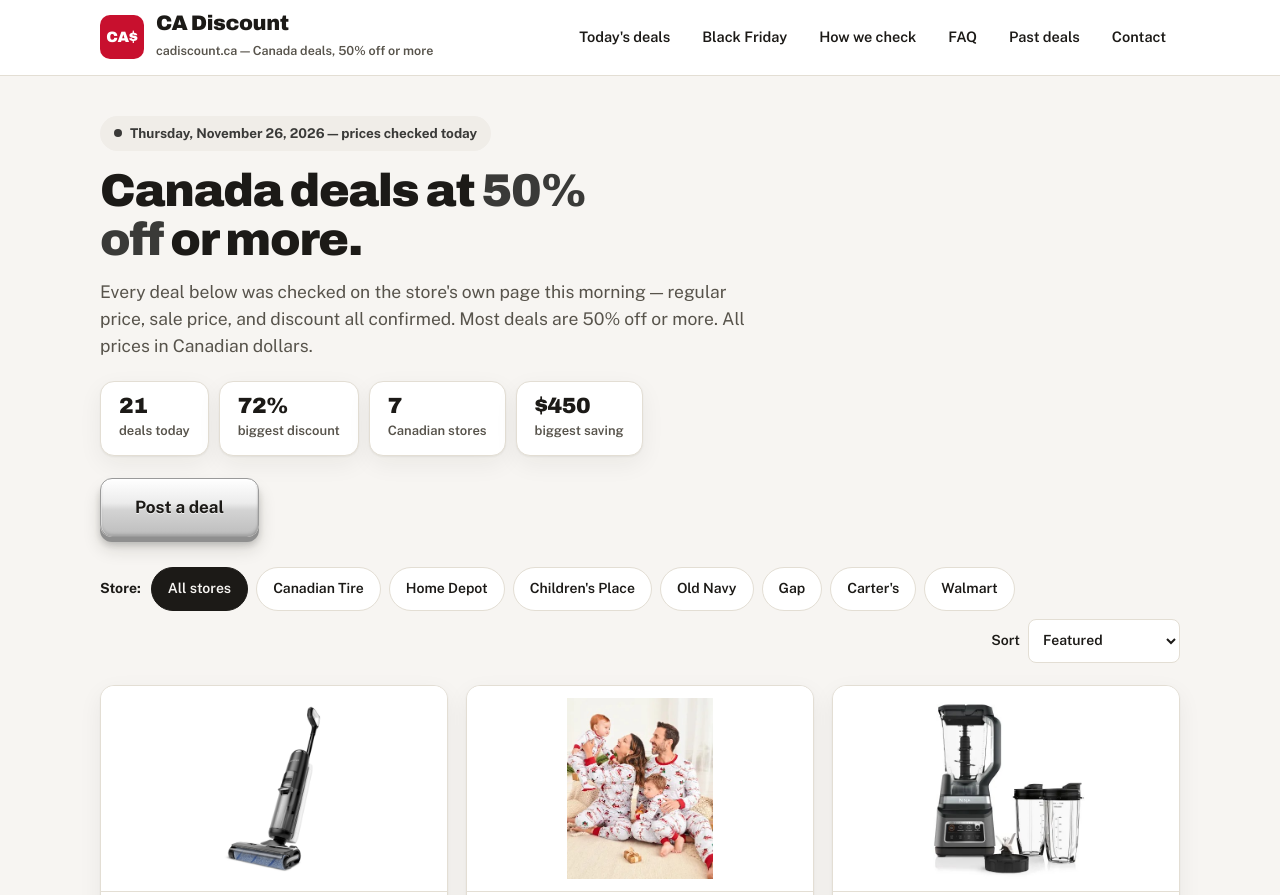
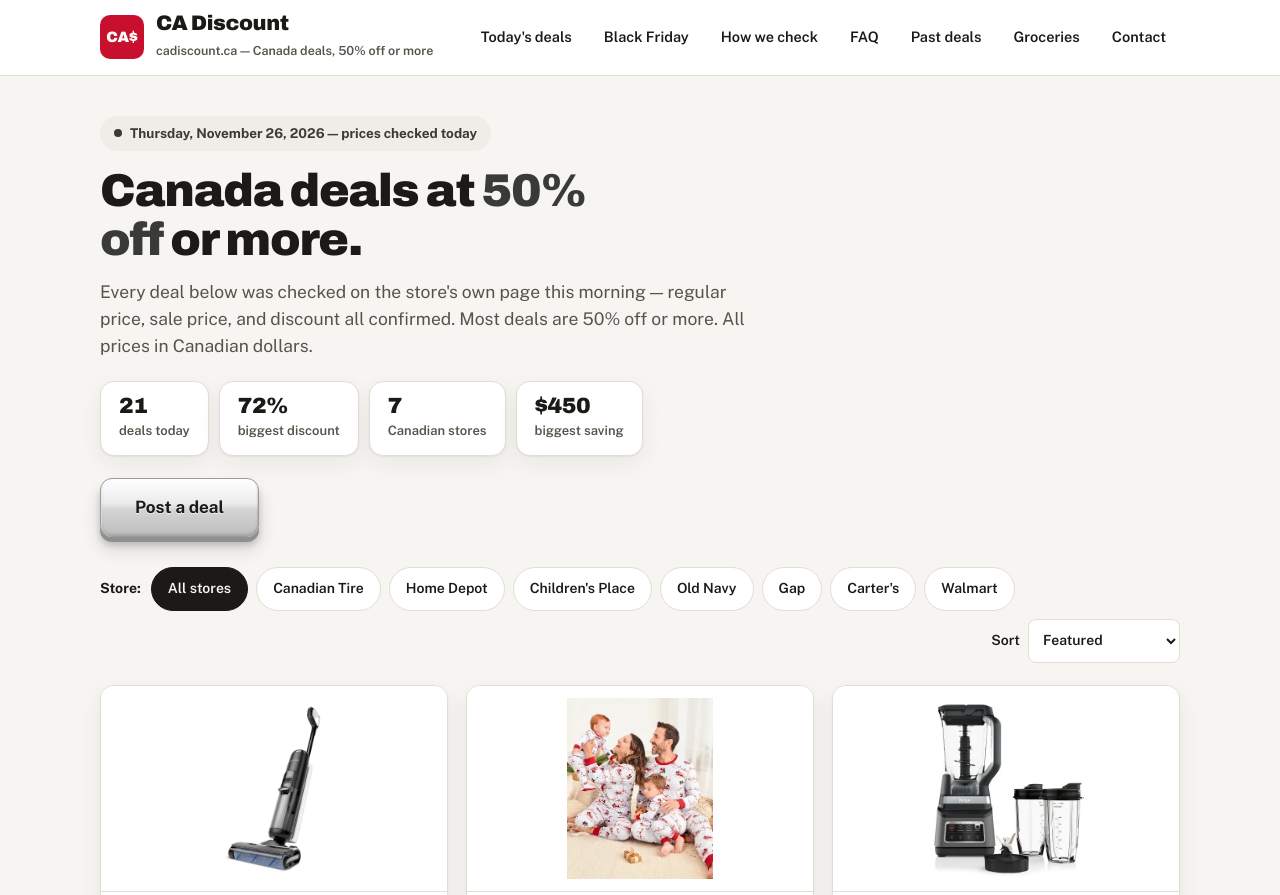
Before and after one commit to learningk12-cpu/ca-discount, a plain HTML site: page index.html in a window 1280 px wide. Shown: the top 895 px of the page. Drawn offline with nearby package versions, Linux system fonts and the light colour scheme.

Commit message:
Add Groceries links to homepage nav + footer

```diff
--- a/index.html
+++ b/index.html
@@ -403,6 +403,7 @@
           <a href="#how">How we check</a>
           <a href="#faq">FAQ</a>
           <a href="/archive">Past deals</a>
+          <a href="/groceries">Groceries</a>
           <a href="/contact">Contact</a>
         </nav>
       </div>
@@ -1014,6 +1015,7 @@
           <a href="#how">How we check</a>
           <a href="#faq">FAQ</a>
           <a href="/archive">Past deals</a>
+          <a href="/groceries">Groceries</a>
           <a href="/contact">Contact</a>
           <a href="/about">About</a>
           <a href="/privacy">Privacy</a>
```
